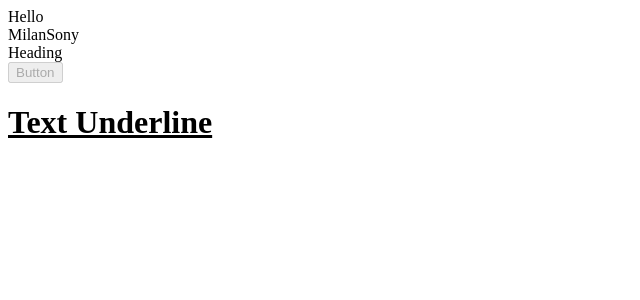
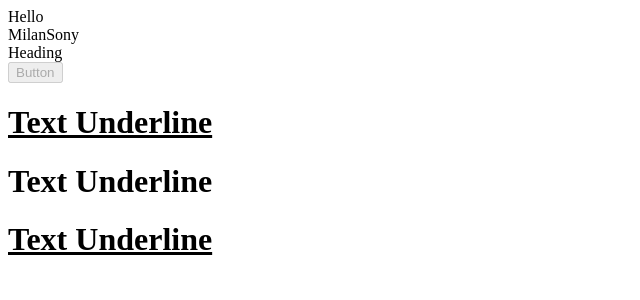
Before and after one commit to milan-sony/learn_vue.js, a Vue app: page / in a window 1280 px wide. Shown: the top 300 px of the page, without its empty margins (0-640 px from the left). Built offline with nearby package versions, Linux system fonts and the light colour scheme.

Commit message:
dynamic classes v-bind

```diff
--- a/src/App.vue
+++ b/src/App.vue
@@ -5,6 +5,8 @@
   <div v-bind:id="headingId">Heading</div>
   <button v-bind:disabled="isDisabled">Button</button>
   <h1 class="underline">Text Underline</h1>
+  <h1 v-bind:class="status">Text Underline</h1>
+  <h1 class="underline" v-bind:class="status">Text Underline</h1>
 
 </template>
 
@@ -17,7 +19,8 @@ export default {
       greetings: "Hello",
       name: "MilanSony",
       headingId: 'ID',
-      isDisabled: true
+      isDisabled: true,
+      status: 'danger'
     }
   }
 }
```
